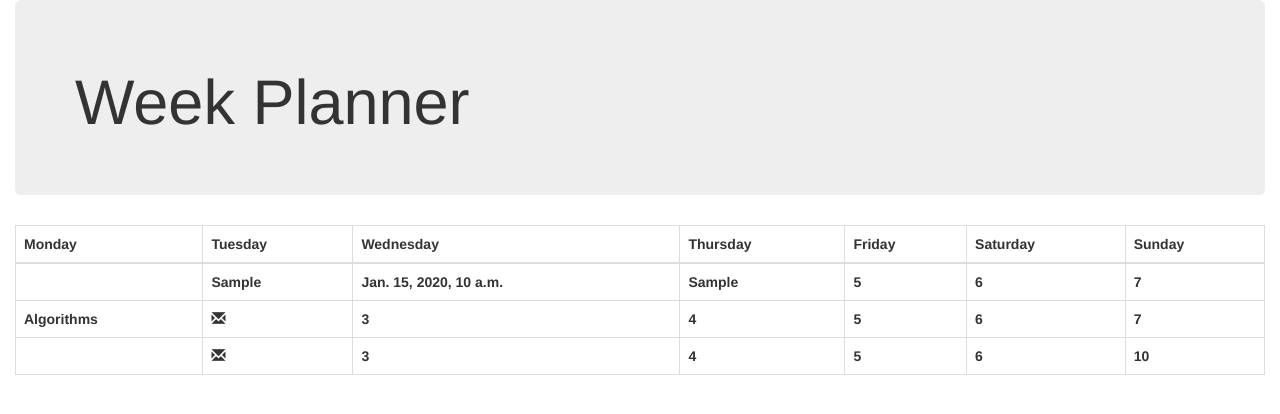
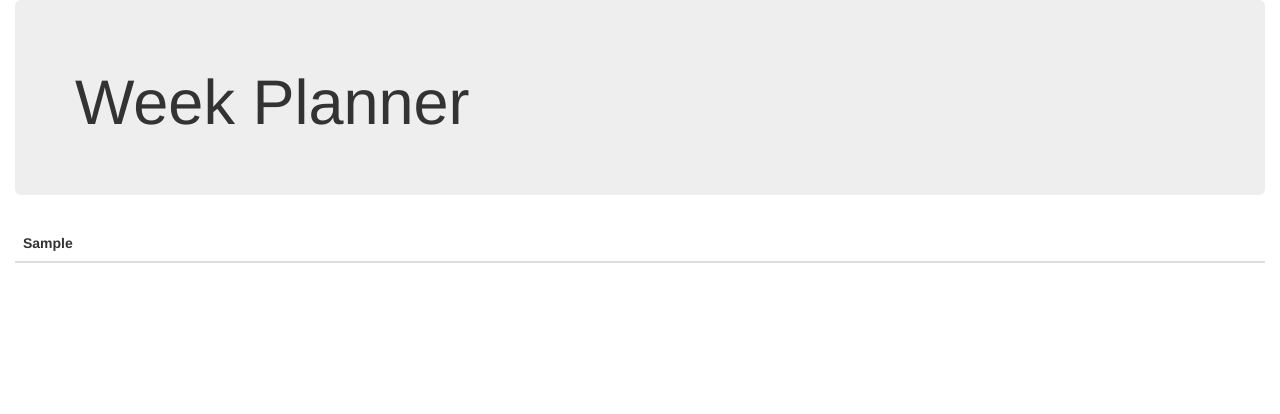
Before and after one commit to yarkinsv/PYW, a Django app: template templates/main/main.html in a window 1280 px wide. Shown: the top 414 px of the page. Run offline with Django 3.2, Linux system fonts and the light colour scheme; data comes from the database, SQL or seed files in the repository; both versions use the stored data as it was after the commit; tables that the repository leaves empty hold one stand-in row (values such as "Sample post"); the template is opened without the code that fills it: values that come from a table or form of the project are taken from there, most other values are stand-ins (such as "Sample title", 1, 10 or a date in 2020); lists and menus that the app fills with data are empty; some libraries are stand-ins or nearby versions.

Commit message:
In active delevopment

```diff
--- a/WeekPlanner/admin.py
+++ b/WeekPlanner/admin.py
@@ -8,3 +8,4 @@ admin.site.register(EducationalActivity)
 admin.site.register(PhysicalActivity)
 admin.site.register(SingleTask)
 admin.site.register(DayPlanTemplate)
+admin.site.register(DayPlan)
--- a/WeekPlanner/models.py
+++ b/WeekPlanner/models.py
@@ -1,5 +1,44 @@
 from django.db import models
 from djchoices import DjangoChoices, ChoiceItem
+
+
+class DayOfWeek(DjangoChoices):
+    Monday = ChoiceItem("0")
+    Tuesday = ChoiceItem("1")
+    Wednesday = ChoiceItem("2")
+    Thursday = ChoiceItem("3")
+    Friday = ChoiceItem("4")
+    Saturday = ChoiceItem("5")
+    Sunday = ChoiceItem("6")
+
+    Days = [Monday, Tuesday, Wednesday, Thursday, Friday, Saturday, Sunday]
+
+    def day_name(self):
+        if self.day == DayOfWeek.Monday:
+            return "Monday"
+        elif self.day == DayOfWeek.Tuesday:
+            return "Tuesday"
+        elif self.day == DayOfWeek.Wednesday:
+            return "Wednesday"
+        elif self.day == DayOfWeek.Thursday:
+            return "Thursday"
+        elif self.day == DayOfWeek.Friday:
+            return "Friday"
+        elif self.day == DayOfWeek.Saturday:
+            return "Saturday"
+        elif self.day == DayOfWeek.Sunday:
+            return "Sunday"
+
+
+class ActivityResult(DjangoChoices):
+    Successful = ChoiceItem("C")
+    Unsuccessful = ChoiceItem("U")
+
+
+class PhysicActivityType(DjangoChoices):
+    WorkOut = ChoiceItem("W")
+    Cardio = ChoiceItem("C")
+    Sport = ChoiceItem("S")
 
 
 class Exercise(models.Model):
@@ -10,11 +49,13 @@ class Exercise(models.Model):
     def __str__(self):
         return self.name
 
+
 class ExerciseResult(models.Model):
     exercise = models.ForeignKey(Exercise)
     weight = models.IntegerField()
     reps = models.IntegerField()
     sets = models.IntegerField()
+
 
 class WorkoutProgram(models.Model):
     name = models.CharField(max_length=100)
@@ -23,6 +64,7 @@ class WorkoutProgram(models.Model):
     def __str__(self):
         return self.name
 
+
 class EducationalActivity(models.Model):
     name = models.CharField(max_length=100)
     description = models.TextField(null=True, blank=True)
@@ -30,24 +72,17 @@ class EducationalActivity(models.Model):
     def __str__(self):
         return self.name
 
+
 class EducationalActivityResult(models.Model):
-    class ActivityResult(DjangoChoices):
-        Successful = ChoiceItem("C")
-        Unsuccessful = ChoiceItem("U")
-
     planned = models.TextField(null=True, blank=True)
     result = models.CharField(max_length=1,
-                            choices=ActivityResult.choices,
-                            validators=[ActivityResult.validator],
-                            null=True, blank=True)
+                              choices=ActivityResult.choices,
+                              validators=[ActivityResult.validator],
+                              null=True, blank=True)
     comment = models.TextField(null=True, blank=True)
 
+
 class PhysicalActivity(models.Model):
-    class PhysicActivityType(DjangoChoices):
-        WorkOut = ChoiceItem("W")
-        Cardio = ChoiceItem("C")
-        Sport = ChoiceItem("S")
-
     name = models.CharField(max_length=100)
     description = models.TextField(null=True, blank=True)
     type = models.CharField(max_length=1,
@@ -58,17 +93,15 @@ class PhysicalActivity(models.Model):
     def __str__(self):
         return self.name
 
+
 class PhysicalActivityResult(models.Model):
-    class ActivityResult(DjangoChoices):
-        Successful = ChoiceItem("C")
-        Unsuccessful = ChoiceItem("U")
-
     planned_activity = models.ForeignKey(PhysicalActivity)
     result = models.CharField(max_length=1,
-                            choices=ActivityResult.choices,
-                            validators=[ActivityResult.validator],
-                            null=True, blank=True)
+                              choices=ActivityResult.choices,
+                              validators=[ActivityResult.validator],
+                              null=True, blank=True)
     exercise_results = models.ManyToManyField(ExerciseResult)
+
 
 class SingleTask(models.Model):
     name = models.CharField(max_length=100)
@@ -77,27 +110,16 @@ class SingleTask(models.Model):
     def __str__(self):
         return self.name
 
+
 class SingleTaskResult(models.Model):
-    class ActivityResult(DjangoChoices):
-        Successful = ChoiceItem("C")
-        Unsuccessful = ChoiceItem("U")
-
     result = models.CharField(max_length=1,
-                            choices=ActivityResult.choices,
-                            validators=[ActivityResult.validator],
-                            null=True, blank=True)
+                              choices=ActivityResult.choices,
+                              validators=[ActivityResult.validator],
+                              null=True, blank=True)
     comment = models.TextField(null=True, blank=True)
 
+
 class DayPlanTemplate(models.Model):
-    class DayOfWeek(DjangoChoices):
-        Monday = ChoiceItem("Mn")
-        Tuesday = ChoiceItem("Tu")
-        Wednesday = ChoiceItem("We")
-        Thursday = ChoiceItem("Th")
-        Friday = ChoiceItem("Fr")
-        Saturday = ChoiceItem("Sa")
-        Sunday = ChoiceItem("Su")
-
     day = models.CharField(max_length=2,
                            choices=DayOfWeek.choices,
                            validators=[DayOfWeek.validator])
@@ -107,16 +129,8 @@ class DayPlanTemplate(models.Model):
     def __str__(self):
         return self.day
 
-class DayPlan():
-    class DayOfWeek(DjangoChoices):
-        Monday = ChoiceItem("Mn")
-        Tuesday = ChoiceItem("Tu")
-        Wednesday = ChoiceItem("We")
-        Thursday = ChoiceItem("Th")
-        Friday = ChoiceItem("Fr")
-        Saturday = ChoiceItem("Sa")
-        Sunday = ChoiceItem("Su")
 
+class DayPlan(models.Model):
     day = models.CharField(max_length=2,
                            choices=DayOfWeek.choices,
                            validators=[DayOfWeek.validator])
--- a/WeekPlanner/urls.py
+++ b/WeekPlanner/urls.py
@@ -4,4 +4,6 @@ from . import views
 
 urlpatterns = [
     url(r'^$', views.index, name='index'),
+    url(r'^edu_result/(?P<question_id>[0-9]+)/$', views.educational_activity_result,
+        name='educational_activity_result')
 ]
--- a/templates/main/main.html
+++ b/templates/main/main.html
@@ -23,48 +23,19 @@
     <div class="jumbotron">
         <h1>Week Planner</h1>
     </div>
-            <table class="table table-bordered">
+    <table class="table">
         <thead>
         <tr>
-                        <th>Monday</th>
-                        <th>Tuesday</th>
-                        <th>Wednesday</th>
-                        <th>Thursday</th>
-                        <th>Friday</th>
-                        <th>Saturday</th>
-                        <th>Sunday</th>
+            {% for day_frame in day_frame_templates %}
+            <th width="10%">
+                {{ day_frame }}
+            </th>
+            {% endfor %}
         </tr>
         </thead>
-                <tbody>
-                    <tr>
-                        <th>{{ plan.physic_activity.program }}</th>
-                        <th>{{ manager.week_begin }}</span></th>
-                        <th>{{ manager.week_today }}</th>
-                        <th>{{ manager.week_1 }}</th>
-                        <th>5</th>
-                        <th>6</th>
-                        <th>7</th>
-                    </tr>
-                    <tr>
-                        <th>{{ plan.educational_activity }}</th>
-                        <th><span class="glyphicon glyphicon-envelope"></span></th>
-                        <th>3</th>
-                        <th>4</th>
-                        <th>5</th>
-                        <th>6</th>
-                        <th>7</th>
-                    </tr>
-                    <tr>
-                        <th>{{ plan.single_task }}</th>
-                        <th><span class="glyphicon glyphicon-envelope"></span></th>
-                        <th>3</th>
-                        <th>4</th>
-                        <th>5</th>
-                        <th>6</th>
-                        <th>10</th>
-                    </tr>
-                </tbody>
     </table>
+    </div>
+
 </div>
 
 <!-- jQuery (necessary for Bootstrap's JavaScript plugins) -->
```
Also changed, not shown: WeekPlanner/views.py (+33 -8 lines), templates/main/day_frame_template.html (added, +8 -0 lines), WeekPlanner/migrations/0004_dayplan.py (added), WeekPlanner/migrations/0005_auto_20150915_1900.py (added), db.sqlite3. Lines whose indentation alone changed are shown as unchanged.
